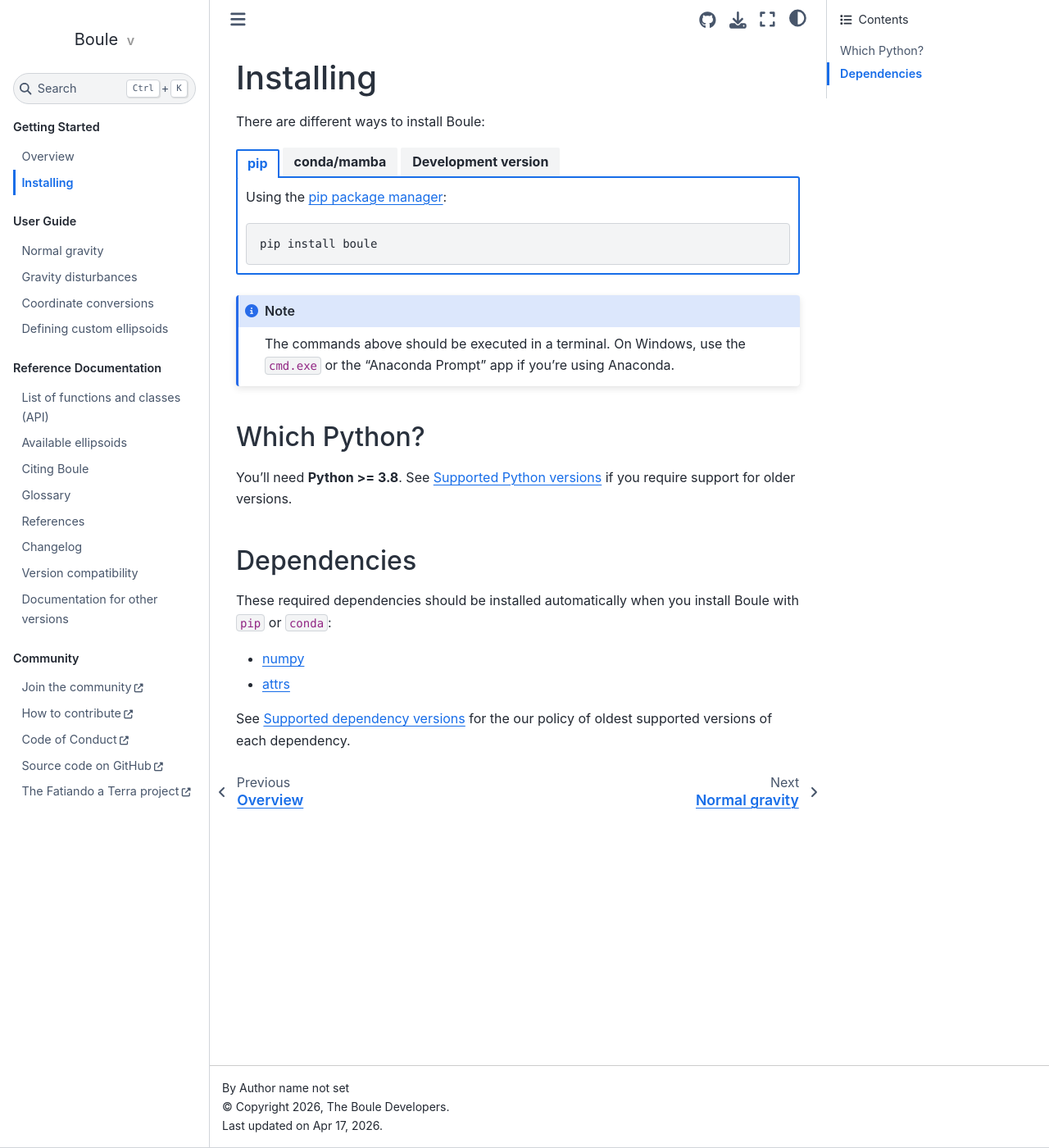
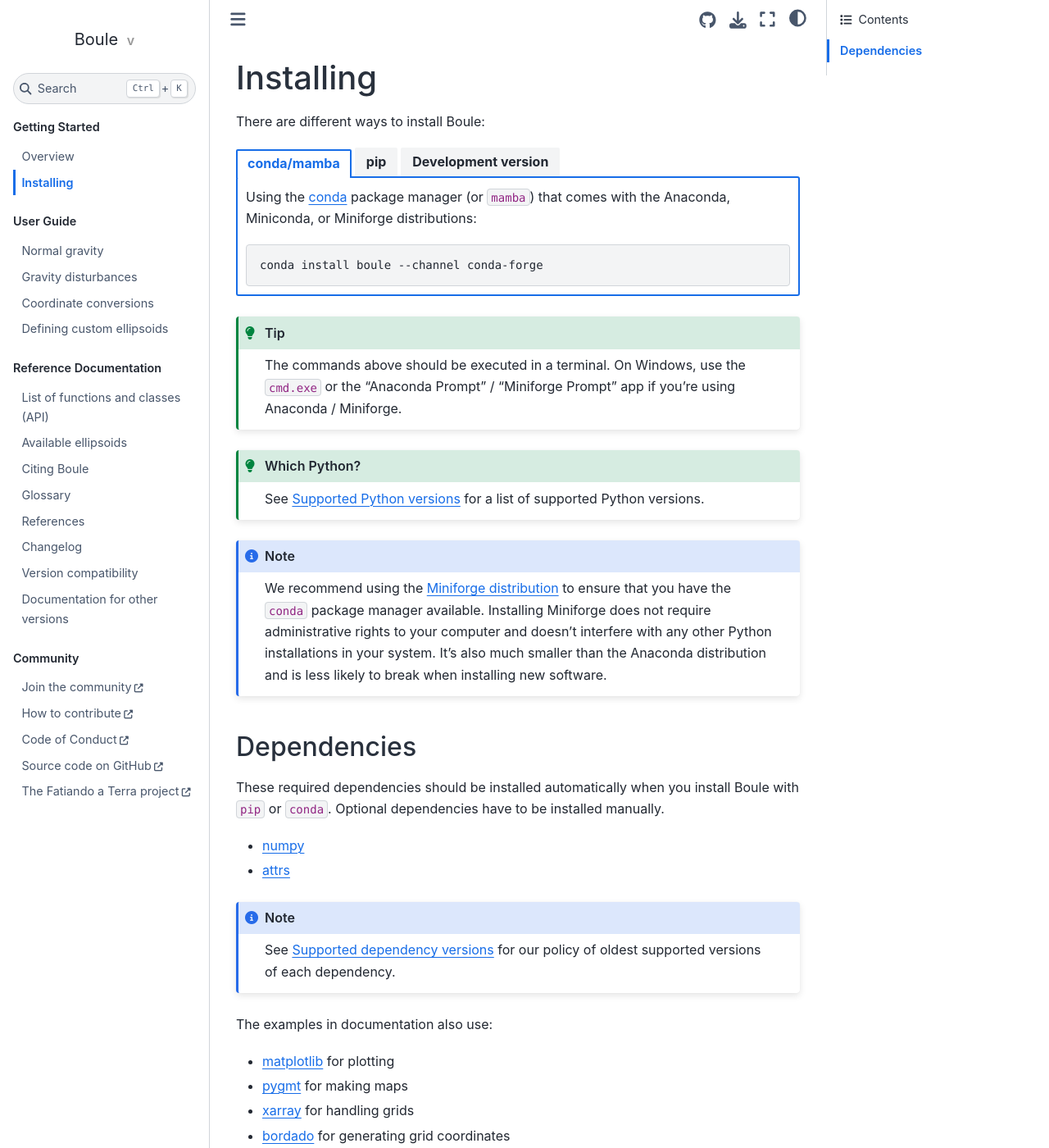
Before and after one commit to fatiando/boule, a Sphinx documentation site: the page built from doc/install.rst, in a window 1280 px wide and 1400 px high. Shown: the whole window at 82% size. Built offline with Sphinx 7.4.7 and the Sphinx Book theme 1.1.4, drawn with Linux system fonts in a browser that asks for light colours; the version number could not be read and is left out; some of the changed text lies outside the part shown.

Commit message:
General improvements to install and version compatibility pages (#278)
Add more links to other sections, including the version compatibility.
Add statement about the minimum Python version required. Prioritize the
miniforge install and recommendation. Add the dependency version policy
and link to pyproject.toml.

```diff
--- a/doc/install.rst
+++ b/doc/install.rst
@@ -7,22 +7,22 @@
 
 .. tab-set::
 
-    .. tab-item:: pip
-
-        Using the `pip package manager <https://pypi.org/project/pip/>`__:
-
-        .. code:: bash
-
-            pip install boule
-
     .. tab-item:: conda/mamba
 
-        Using the `conda package manager <https://conda.io/>`__ (or ``mamba``)
-        that comes with the Anaconda/Miniconda distribution:
+        Using the `conda <https://conda.io/>`__ package manager (or ``mamba``)
+        that comes with the Anaconda, Miniconda, or Miniforge distributions:
 
         .. code:: bash
 
             conda install boule --channel conda-forge
+
+    .. tab-item:: pip
+
+        Using the `pip <https://pypi.org/project/pip/>`__ package manager:
+
+        .. code:: bash
+
+            python -m pip install boule
 
     .. tab-item:: Development version
 
@@ -33,26 +33,50 @@
 
             python -m pip install --upgrade git+https://github.com/fatiando/boule
 
+.. tip::
+
+    The commands above should be executed in a terminal. On Windows, use the
+    ``cmd.exe`` or the "Anaconda Prompt" / "Miniforge Prompt" app if you're using
+    Anaconda / Miniforge.
+
+.. admonition:: Which Python?
+    :class: tip
+
+    See :ref:`python-versions` for a list of supported Python versions.
+
 .. note::
 
-   The commands above should be executed in a terminal. On Windows, use the
-   ``cmd.exe`` or the "Anaconda Prompt" app if you’re using Anaconda.
+   We recommend using the
+   `Miniforge distribution <https://conda-forge.org/download/>`__
+   to ensure that you have the ``conda`` package manager available.
+   Installing Miniforge does not require administrative rights to your computer
+   and doesn't interfere with any other Python installations in your system.
+   It's also much smaller than the Anaconda distribution and is less likely to
+   break when installing new software.
 
 
-Which Python?
--------------
-
-You'll need **Python >= 3.8**.
-See :ref:`python-versions` if you require support for older versions.
+.. _dependencies:
 
 Dependencies
 ------------
 
 These required dependencies should be installed automatically when you install
-Boule with ``pip`` or ``conda``:
+Boule with ``pip`` or ``conda``.
+Optional dependencies have to be installed manually.
 
 * `numpy <http://www.numpy.org/>`__
 * `attrs <https://www.attrs.org/>`__
 
-See :ref:`dependency-versions` for the our policy of oldest supported versions
-of each dependency.
+
+.. note::
+
+    See :ref:`dependency-versions` for our policy of oldest supported
+    versions of each dependency.
+
+The examples in documentation also use:
+
+* `matplotlib <https://matplotlib.org/>`__ for plotting
+* `pygmt <https://www.pygmt.org/>`__ for making maps
+* `xarray <https://xarray.dev/>`__ for handling grids
+* `bordado <https://www.fatiando.org/bordado>`__ for generating grid coordinates
+* `ensaio <https://www.fatiando.org/ensaio>`__ for downloading sample data
```
Also changed, not shown: doc/compatibility.rst (+10 -1 lines).
